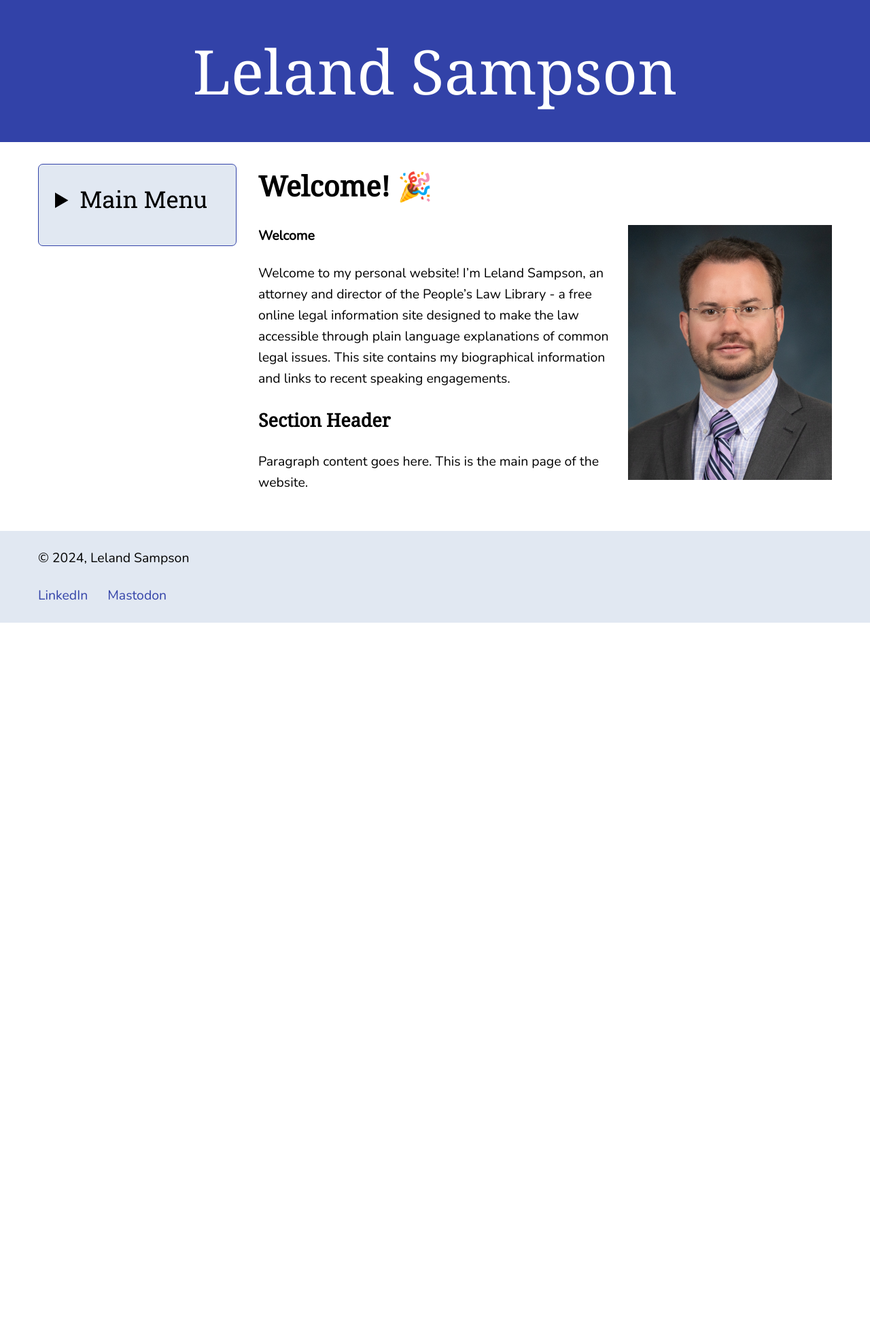
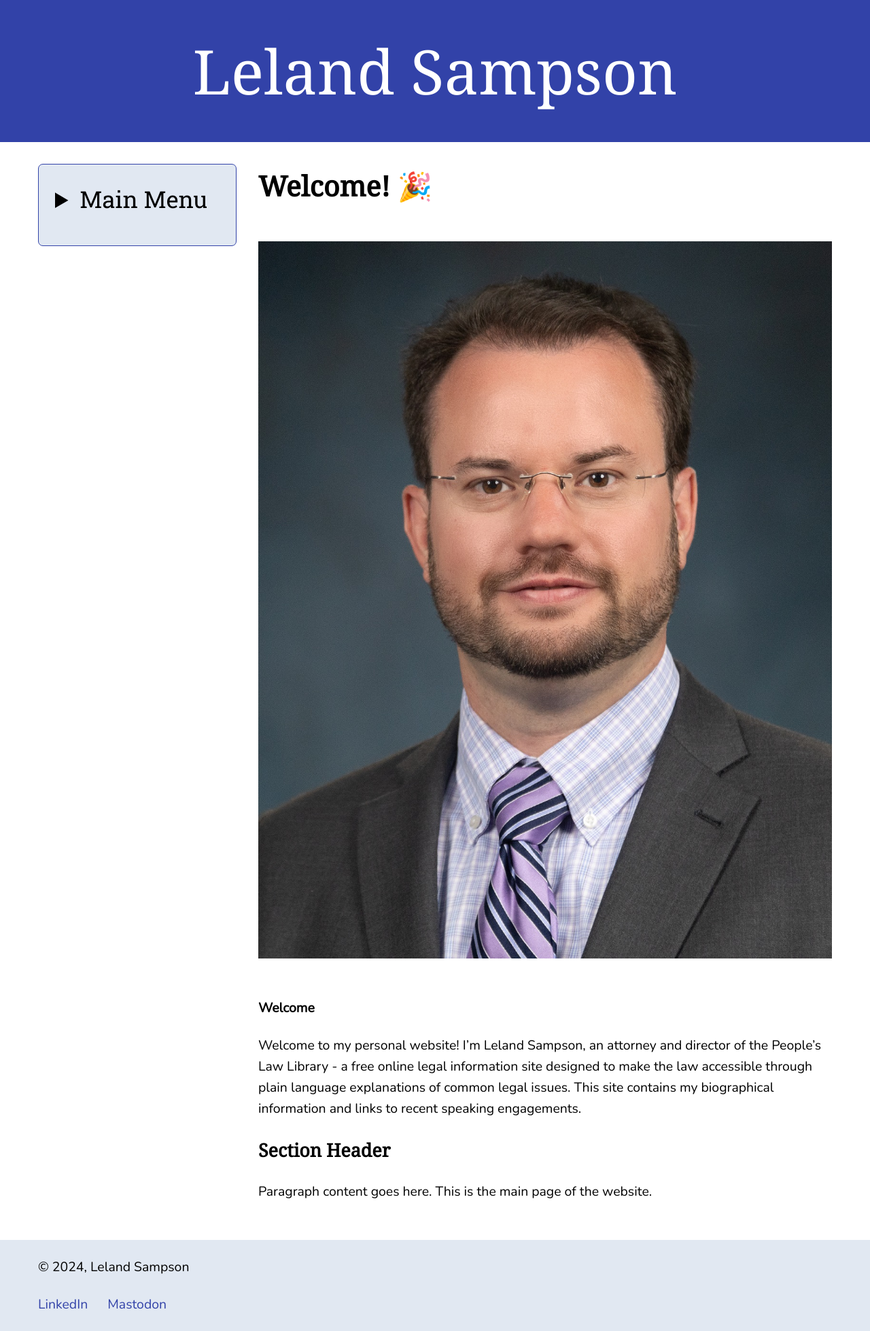
Before and after one commit to lelandsampson/Leland-Sampson-Website, a Jekyll site: the page built from index.md, in a window 1280 px wide. Shown: the whole page at 68% size. Built offline with Jekyll 4.4.1, drawn with Linux system fonts in a browser that asks for light colours; before the commit the page ends 916 px from its top, so only the background shows below that.

Commit message:
Update index.md

```diff
--- a/index.md
+++ b/index.md
@@ -5,7 +5,7 @@ title: Home
 
 # Welcome! 🎉
 
-<img src="images/sampson-headshot-small.jpg" alt="Leland Sampson headshot" style="float: right; margin: 0 0 20px 20px; max-width: 300px;">
+<img src="/images/sampson-headshot-small.jpg" alt="Leland Sampson headshot" class="profile-image">
 
 **Welcome**
 
```
